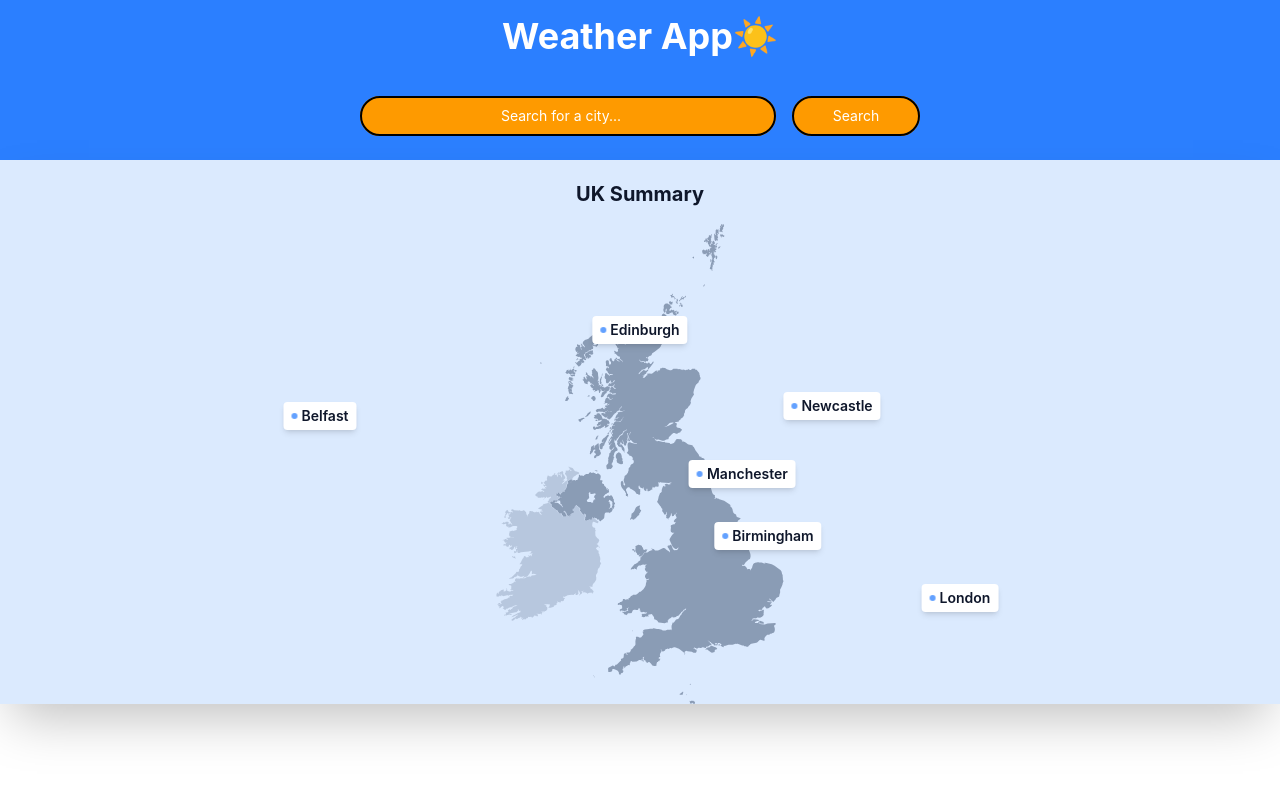
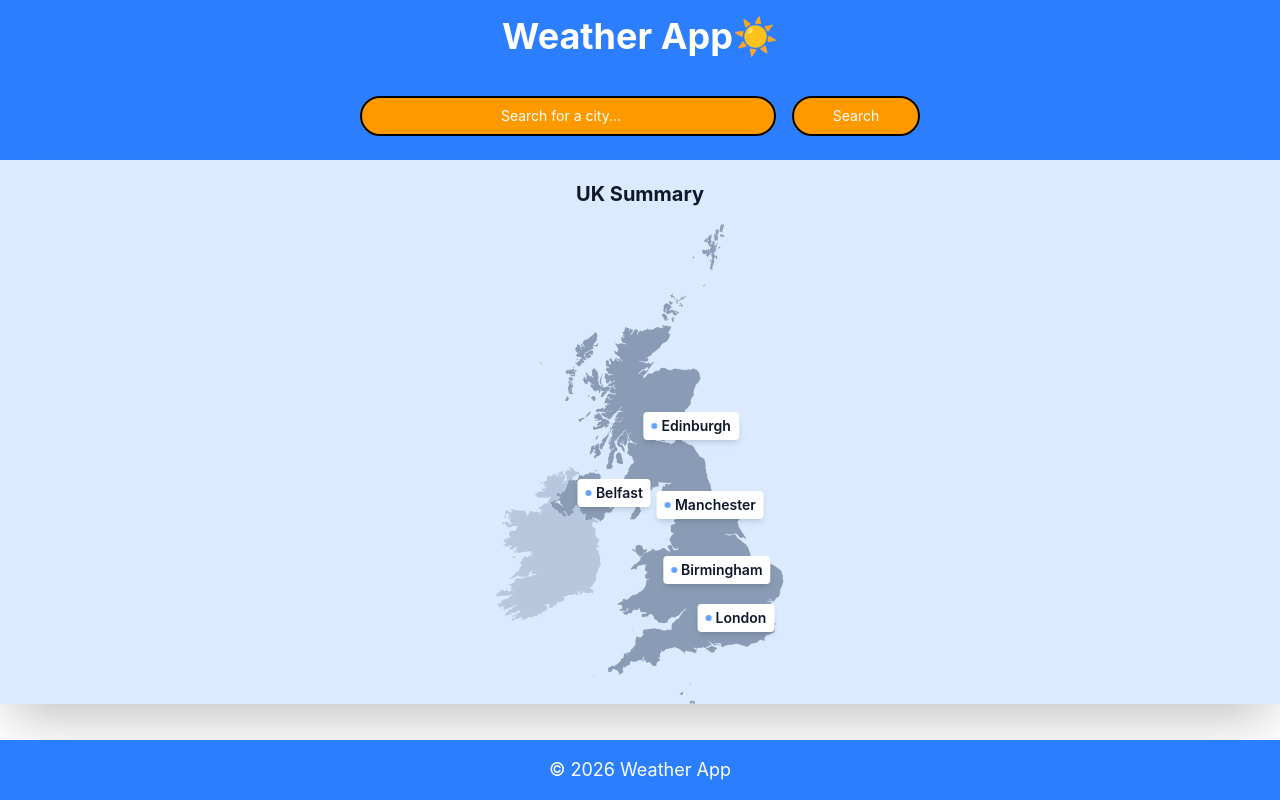
Before and after one commit to SimoGhilo/weatherApp, a React (Vite) app: page / in a window 1280 px wide. Built offline with nearby package versions, Linux system fonts and the light colour scheme.

Commit message:
footer done

```diff
--- a/src/App.tsx
+++ b/src/App.tsx
@@ -4,16 +4,23 @@ import { useState } from 'react';
 import Header from './Header';
 import Search from './Search';
 import Map from './Map';
+import Footer from './Footer';
 
 
 function App() {
 
   return (
-    <>
-    <Header />
-    <Search />
-    <Map />
-    </>
+    <div className="flex flex-col min-h-screen">
+
+      <div className='flex flex-col grow'>
+        <Header />
+        <Search />
+        <Map />
+      </div>
+
+      <Footer />
+
+    </div>
   )
 }
 
--- /dev/null
+++ b/src/Footer.tsx
@@ -0,0 +1,13 @@
+import React from 'react'
+
+function Footer() {
+  return (
+    <div className="w-screen bg-blue-500 p-4">
+      <div className="flex flex-row items-center justify-center">
+        <p className="text-sm md:text-base lg:text-lg text-white">© 2026 Weather App</p>
+      </div>
+    </div>
+  )
+}
+
+export default Footer
--- a/src/Map.tsx
+++ b/src/Map.tsx
@@ -3,13 +3,15 @@ import ukMap from './resources/uk.svg';
 
 function Map() {
   const cities = [
-    { name: "London", top: "78%", left: "75%", id: "london" },
-    { name: "Birmingham", top: "65%", left: "60%", id: "birmingham" },
-    { name: "Manchester", top: "52%", left: "58%", id: "manchester" },
-    { name: "Newcastle", top: "38%", left: "65%", id: "newcastle" },
-    { name: "Edinburgh", top: "22%", left: "50%", id: "edinburgh" },
-    { name: "Belfast", top: "40%", left: "25%", id: "belfast" },
+    { name: "London", top: "82%", left: "57.5%", id: "london" },
+    { name: "Birmingham", top: "72%", left: "56%", id: "birmingham" },
+    { name: "Manchester", top: "58.5%", left: "55.5%", id: "manchester" },
+    { name: "Edinburgh", top: "42%", left: "54%", id: "edinburgh" },
+    { name: "Belfast", top: "56%", left: "48%", id: "belfast" },
   ];
+
+  //TODO: Detect viewport size and adjust map accordingly, maybe with a custom hook? Or just use media queries to hide the map on smaller screens and show a summary instead?
+  //TODO: Media queries for image
 
   return (
 
```
